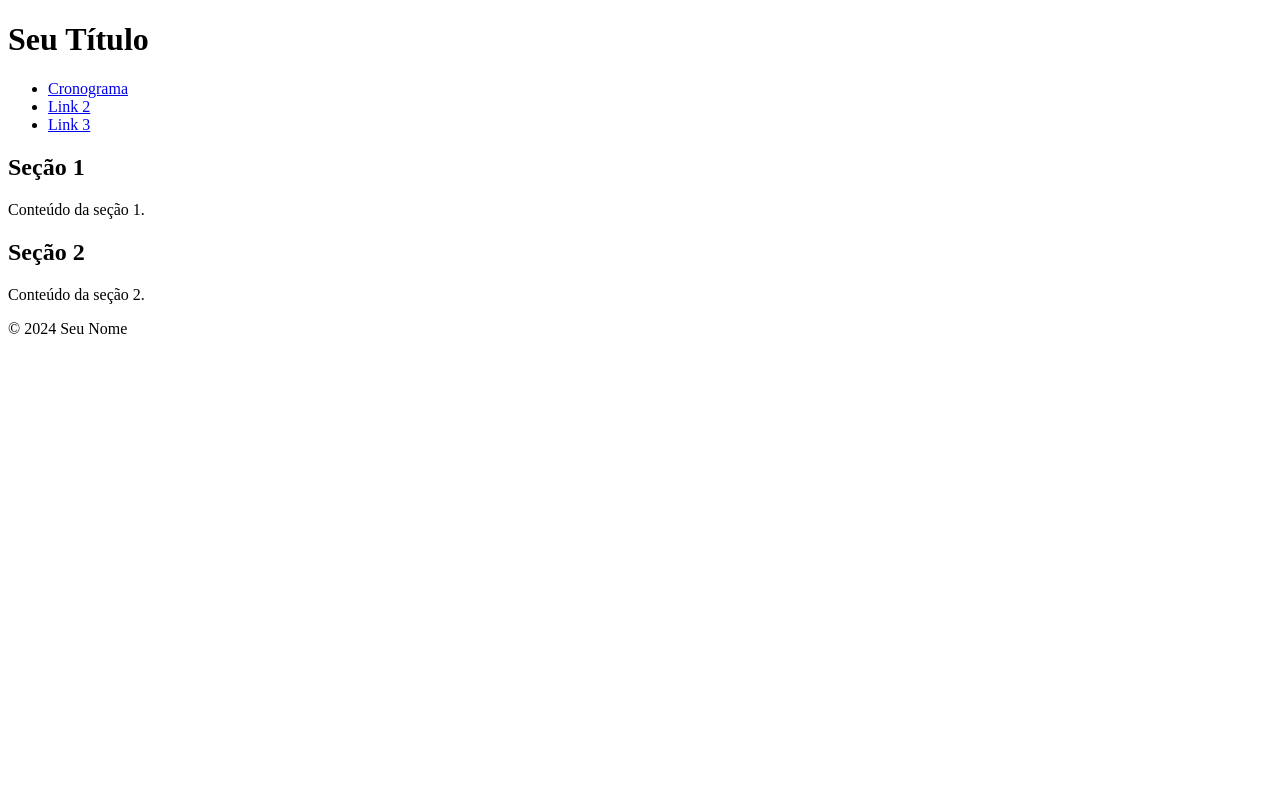
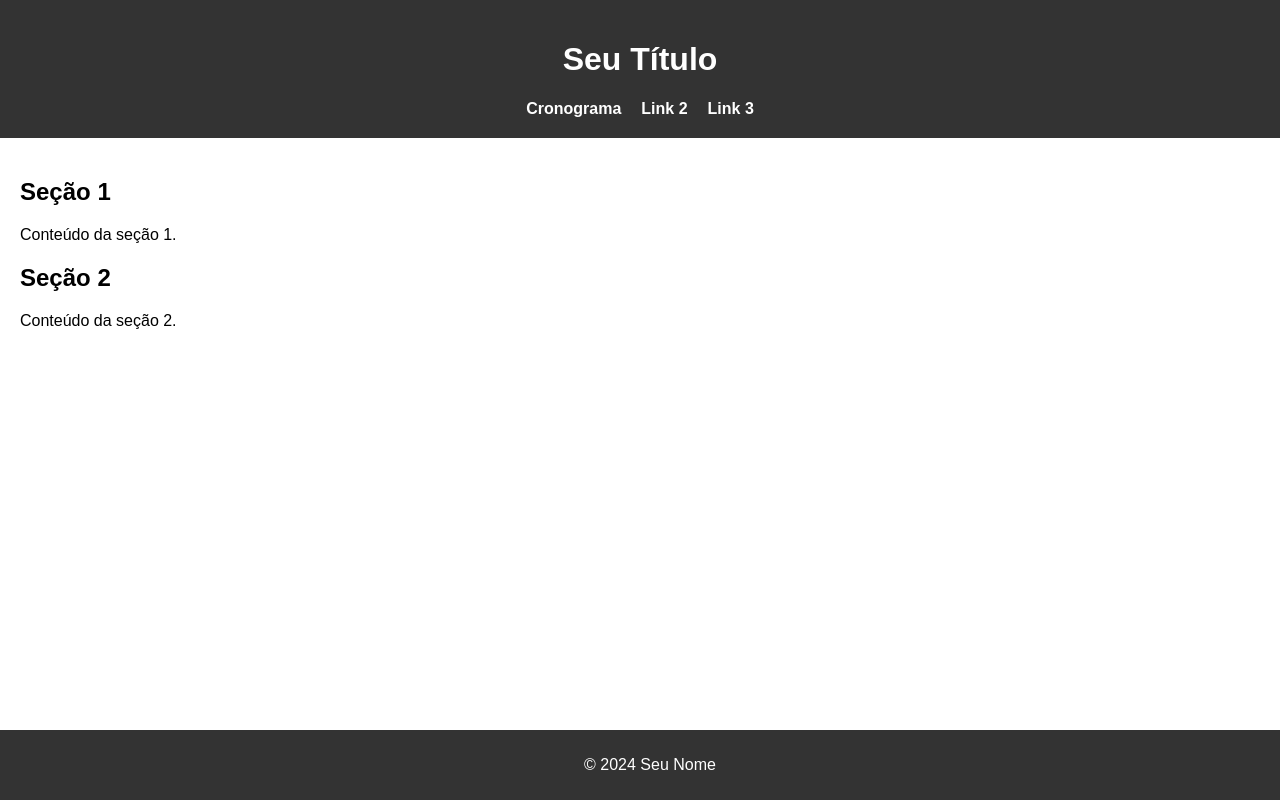
Before and after one commit to 13570901459/Test, a plain HTML site: page index.html in a window 1280 px wide. Drawn offline with Linux system fonts and the light colour scheme.

Commit message:
Update index.html

```diff
--- a/index.html
+++ b/index.html
@@ -4,8 +4,56 @@
     <meta charset="UTF-8">
     <meta name="viewport" content="width=device-width, initial-scale=1.0">
     <title>Título da sua página</title>
-    <link rel="stylesheet" href="styles.css">
-    <!-- Se você tiver algum estilo CSS, adicione o link para o arquivo styles.css aqui -->
+    <style>
+        body {
+            margin: 0;
+            padding: 0;
+            font-family: Arial, sans-serif;
+        }
+
+        header {
+            background-color: #333;
+            color: #fff;
+            padding: 20px;
+            text-align: center;
+        }
+
+        nav ul {
+            list-style-type: none;
+            margin: 0;
+            padding: 0;
+            display: flex;
+            justify-content: center;
+        }
+
+        nav ul li {
+            margin: 0 10px;
+        }
+
+        nav ul li a {
+            color: #fff;
+            text-decoration: none;
+            font-weight: bold;
+        }
+
+        main {
+            padding: 20px;
+        }
+
+        section {
+            margin-bottom: 20px;
+        }
+
+        footer {
+            background-color: #333;
+            color: #fff;
+            padding: 10px;
+            text-align: center;
+            position: fixed;
+            bottom: 0;
+            width: 100%;
+        }
+    </style>
 </head>
 <body>
 
```
